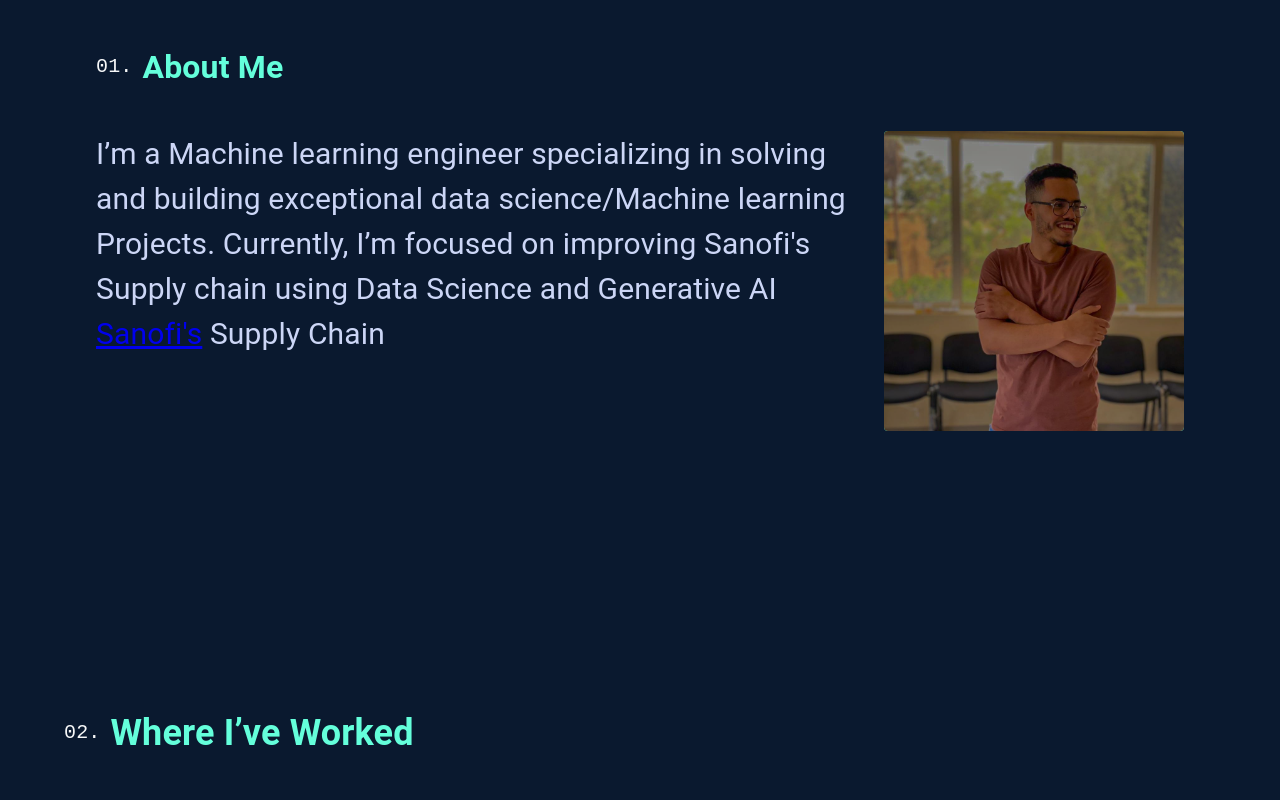
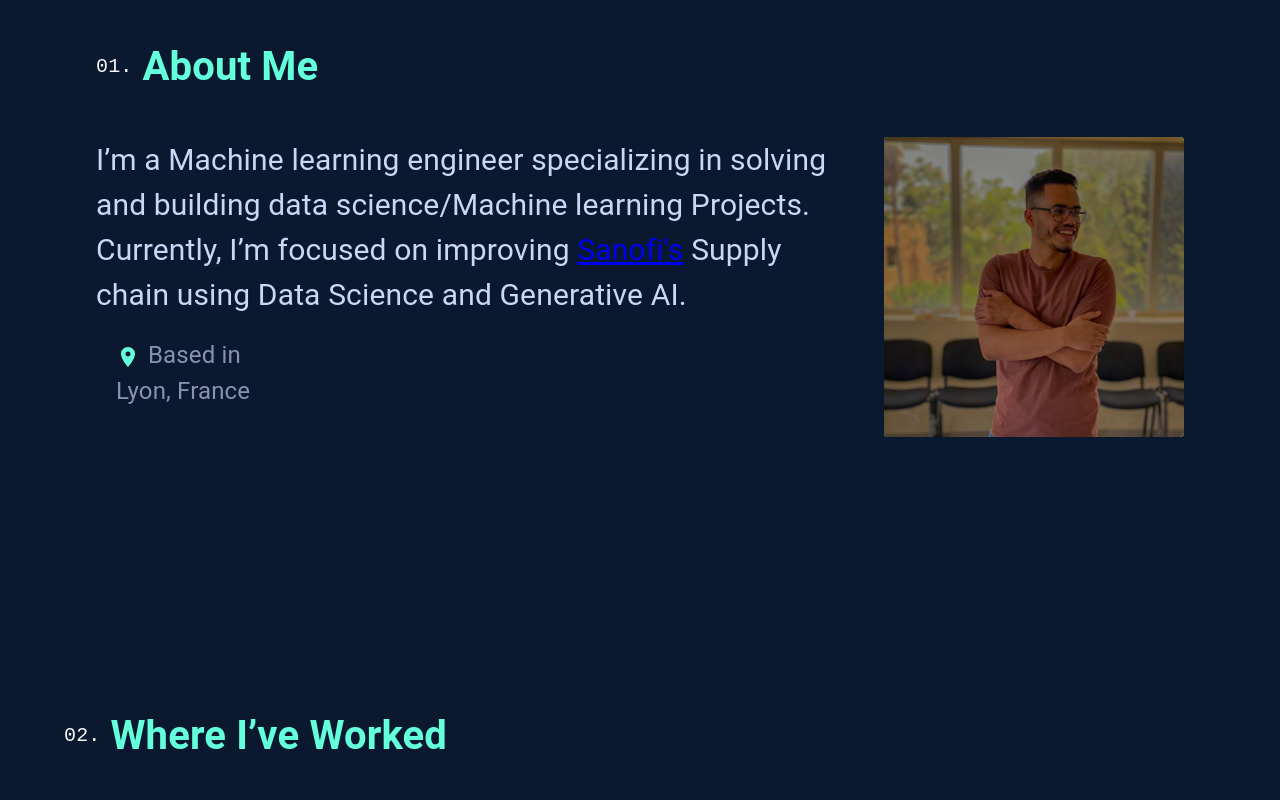
Before and after one commit to AmineMekki01/my-portfolio, a React (Create React App) app: page / in a window 1280 px wide. Shown: the part 1000-1800 px from the top of the page. Built offline with nearby package versions, Linux system fonts and the light colour scheme.

Commit message:
fix ui + data

```diff
--- a/src/components/About.js
+++ b/src/components/About.js
@@ -1,7 +1,7 @@
 import React from 'react';
 import styled from 'styled-components';
 import { useTranslation } from 'react-i18next';
-
+import LocationOnIcon from '@mui/icons-material/LocationOn';
 const About = () => {
   const { t } = useTranslation();
 
@@ -13,29 +13,46 @@ const About = () => {
           <span>{t('about.description')}
             {' '}
             <a href="https://sanofi.com/" target="_blank" rel="noreferrer">
-              Sanofi's
+              {t("about.description_company")}
             </a>
-            {' '}
-            {"Supply Chain"}</span>
-          {/* <p>{t('about.technologies')}</p>
+
+            {t("about.description_continue")}</span>
           <TechList>
             <ul>
-              <li>Python</li>
-              <li>Pytorch</li>
-              <li>Scikit-Learn</li>
-              <li>Pandas</li>
-              <li>NumPy</li>
-              <li>Keras</li>
+
+              <li><LocationOnIcon style={{ verticalAlign: 'middle', marginRight: '8px', color: '#64ffda' }} />{t('about.location')}</li>
             </ul>
-          </TechList> */}
+          </TechList>
         </Text>
         <ImageWrapper>
           <Image src="./images/me_in_grad.jpg" alt="Brittany Chiang" />
         </ImageWrapper>
       </Content>
+
+
     </AboutContainer>
   );
 };
+const TechList = styled.div`
+  ul {
+    display: grid;
+    grid-template-columns: repeat(2, minmax(140px, 200px));
+    padding: 0;
+    margin: 20px 0 0 0;
+    overflow: hidden;
+    list-style: none;
+
+    li {
+      position: relative;
+      margin-bottom: 10px;
+      padding-left: 20px;
+      font-size: 1.5rem;
+      color: #8892b0;
+
+
+    }
+  }
+`;
 
 const AboutContainer = styled.div`
   padding: 2rem;
@@ -49,14 +66,13 @@ const AboutContainer = styled.div`
 const Title = styled.h4`
   color: #64FFDB;
   margin-bottom: 2rem;
-  font-size: 2rem;
+  font-size: clamp(2rem, 5vw, 2.5rem);
   display: flex;
   align-items: center;
   position: relative;
   margin: 10px 0 40px;
   width: 100%;
   white-space: nowrap;
-  font-size: clamp(18px, 5vw, 32px);
   font-weight: 600;
 
   &:before {
@@ -84,7 +100,7 @@ const Content = styled.div`
 
 const Text = styled.div`
   flex: 1;
-  font-size: clamp(22px, 5vw, 30px);  display: flex;
+  font-size: clamp(22px, 5vw, 30px);
   color: #ccd6f6;
   word-wrap: break-word;
   overflow-wrap: break-word;
--- a/src/components/Contact.js
+++ b/src/components/Contact.js
@@ -23,7 +23,8 @@ const ContactSection = styled.section`
 
 const ContactTitle = styled.h4`
   color: #64ffda;
-  font-size: clamp(1rem, 3vw, 1.2rem);
+  font-size: clamp(2rem, 5vw, 2.5rem);
+
   font-weight: 400;
   margin-bottom: 20px;
   &:before {
@@ -48,7 +49,7 @@ const ContactDescription = styled.p`
 const ContactButton = styled.a`
   display: inline-block;
   padding: 1rem 2rem;
-  font-size: 1.2rem;
+  font-size: 1.3rem;
   color: #64ffda;
   border: 1px solid #64ffda;
   border-radius: 5px;
--- a/src/components/Education.js
+++ b/src/components/Education.js
@@ -16,18 +16,17 @@ const EducationContainer = styled.div`
 const Title = styled.h4`
   color: #64FFDB;
   margin-bottom: 2rem;
-  font-size: 2rem;
   display: flex;
   align-items: center;
   position: relative;
   margin: 10px 0 40px;
   width: 100%;
   white-space: nowrap;
-  font-size: clamp(18px, 5vw, 32px);
+  font-size: clamp(2rem, 5vw, 2.5rem);
   font-weight: 600;
 
   &:before {
-    content: '04.';
+    content: '05.';
     margin-right: 10px;
     color: #f6f7f8;
     font-family: 'SF Mono', 'Fira Code', 'Fira Mono', 'Roboto Mono', monospace;
--- a/src/components/Projects.js
+++ b/src/components/Projects.js
@@ -46,14 +46,13 @@ const ProjectsContainer = styled.div`
 const Title = styled.h4`
   color: #64FFDB;
   margin-bottom: 2rem;
-  font-size: 2rem;
   display: flex;
   align-items: center;
   position: relative;
   margin: 10px 0 40px;
   width: 100%;
   white-space: nowrap;
-  font-size: clamp(18px, 5vw, 32px);
+  font-size: clamp(2rem, 5vw, 2.5rem);
   font-weight: 600;
 
   &:before {
--- a/src/components/TechnicalStack.js
+++ b/src/components/TechnicalStack.js
@@ -95,14 +95,13 @@ const TechnicalStackContainer = styled.div`
 const Title = styled.h4`
   color: #64FFDB;
   margin-bottom: 2rem;
-  font-size: 2rem;
   display: flex;
   align-items: center;
   position: relative;
   margin: 10px 0 40px;
   width: 100%;
   white-space: nowrap;
-  font-size: clamp(18px, 5vw, 32px);
+  font-size: clamp(2rem, 5vw, 2.5rem);
   font-weight: 600;
 
   &:before {
--- a/src/components/WorkExperience.js
+++ b/src/components/WorkExperience.js
@@ -8,14 +8,13 @@ import { useTranslation } from 'react-i18next';
 const Title = styled.h3`
   color: #64FFDB;
   margin-bottom: 2rem;
-  font-size: 2rem;
   display: flex;
   align-items: center;
   position: relative;
   margin: 10px 0 40px;
   width: 100%;
   white-space: nowrap;
-  font-size: clamp(18px, 5vw, 36px);
+  font-size: clamp(2rem, 5vw, 2.5rem);
   font-weight: 600;
 
   &:before {
--- a/src/locales/en.json
+++ b/src/locales/en.json
@@ -12,12 +12,15 @@
       "intro": "Hi, my name is",
       "name": "Amine MEKKI",
       "tagline": "I m looking for a Data Scientist or Machine Learning Engineer role.",
-      "description": "I’m a data scientist and machine learning engineer specializing in creating predictive models and data-driven solutions. Currently, I’m focused on developing scalable, human-centered applications in the field of artificial intelligence and Generative AI.",
+      "description": "",
       "linkedinButton": "Check out my LinkedIn"
     },
     "about": {
       "title": "About Me",
-      "description": "I’m a Machine learning engineer specializing in solving and building exceptional data science/Machine learning Projects. Currently, I’m focused on improving Sanofi's Supply chain using Data Science and Generative AI",
+      "description": "I’m a Machine learning engineer specializing in solving and building data science/Machine learning Projects. Currently, I’m focused on improving",
+      "description_company": "Sanofi's",
+      "description_continue" : " Supply chain using Data Science and Generative AI.",
+      "location" : "Based in Lyon, France",
       "technologies": "Here are a few technologies I’ve been working with recently:"
     },
     "workExperience" :{
--- a/src/locales/fr.json
+++ b/src/locales/fr.json
@@ -12,12 +12,15 @@
       "intro": "Salut, je m'appelle",
       "name": "Amine MEKKI",
       "tagline": "Je recherche un poste de Data Scientist ou Machine Learning Engineer.",
-      "description": "Je suis un data scientist et ingénieur en apprentissage automatique spécialisé dans la création de modèles prédictifs et de solutions basées sur les données. Actuellement, je me concentre sur le développement d'applications évolutives et centrées sur l'humain dans le domaine de l'intelligence artificielle et de l'IA générative.",
+      "description": "",
       "linkedinButton": "Consultez mon LinkedIn"
     },
     "about": {
       "title": "À propos de moi",
-      "description": "Je suis un ingénieur en apprentissage automatique spécialisé dans la résolution et la construction de projets exceptionnels en science des données et apprentissage automatique. Actuellement, je me concentre sur l'amélioration de la chaîne d'approvisionnement de Sanofi en utilisant la science des données et l'IA générative",
+      "description": "Je suis un ingénieur en apprentissage automatique spécialisé dans la résolution et la construction de projets exceptionnels en science des données et apprentissage automatique. Actuellement, je me concentre sur l'amélioration de la chaîne d'approvisionnement de ",
+      "description_company": "Sanofi",
+      "description_continue" : " en utilisant la science des données et l'IA générative.",
+      "location" : "Basé à Lyon, France",
       "technologies": "Voici quelques technologies avec lesquelles j'ai récemment travaillé:"
     },
     "workExperience": {
```
